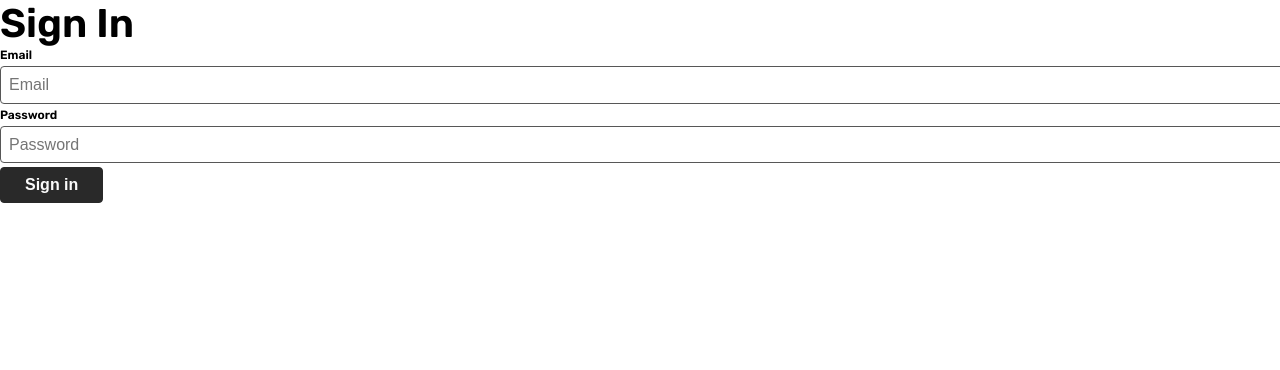
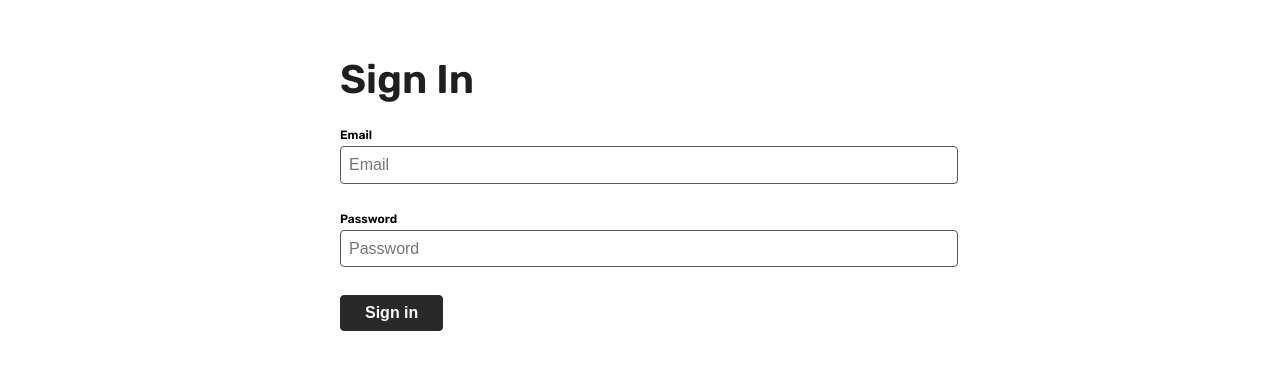
Before and after one commit to mirandajoy/miranda-neerhof-the-learning-club, a React (Vite) app in the folder client/: page /signin in a window 1280 px wide. Shown: the top 370 px of the page. Built offline with nearby package versions, Linux system fonts and the light colour scheme; no server answers.

Commit message:
add basic signin form styling

```diff
--- a/client/src/pages/SignInPage/SignInPage.scss
+++ b/client/src/pages/SignInPage/SignInPage.scss
@@ -1,3 +1,16 @@
-@use '../../styles/partials/variables' as *;
-@use '../../styles/partials/mixins' as *;
-@use '../../styles/partials/global' as *;
+@use "../../styles/partials/variables" as *;
+@use "../../styles/partials/mixins" as *;
+@use "../../styles/partials/global" as *;
+
+.sign-in {
+  @include page-center($max-content-width-small);
+  &__header {
+    @include responsive-padding-block;
+    color: $color-primary-dark;
+  }
+  &__form {
+    @include flex(flex-start);
+    @include responsive-gap;
+    flex-direction: column;
+  }
+}
```
